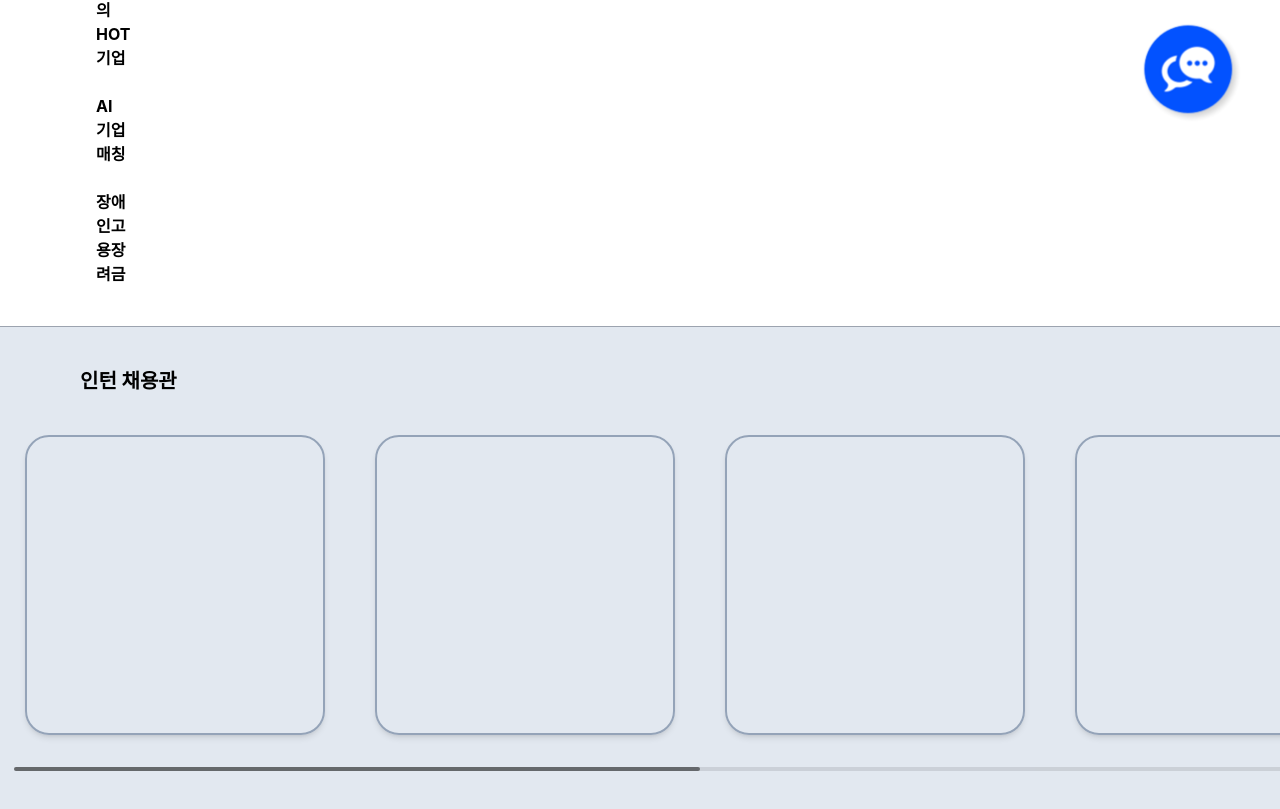
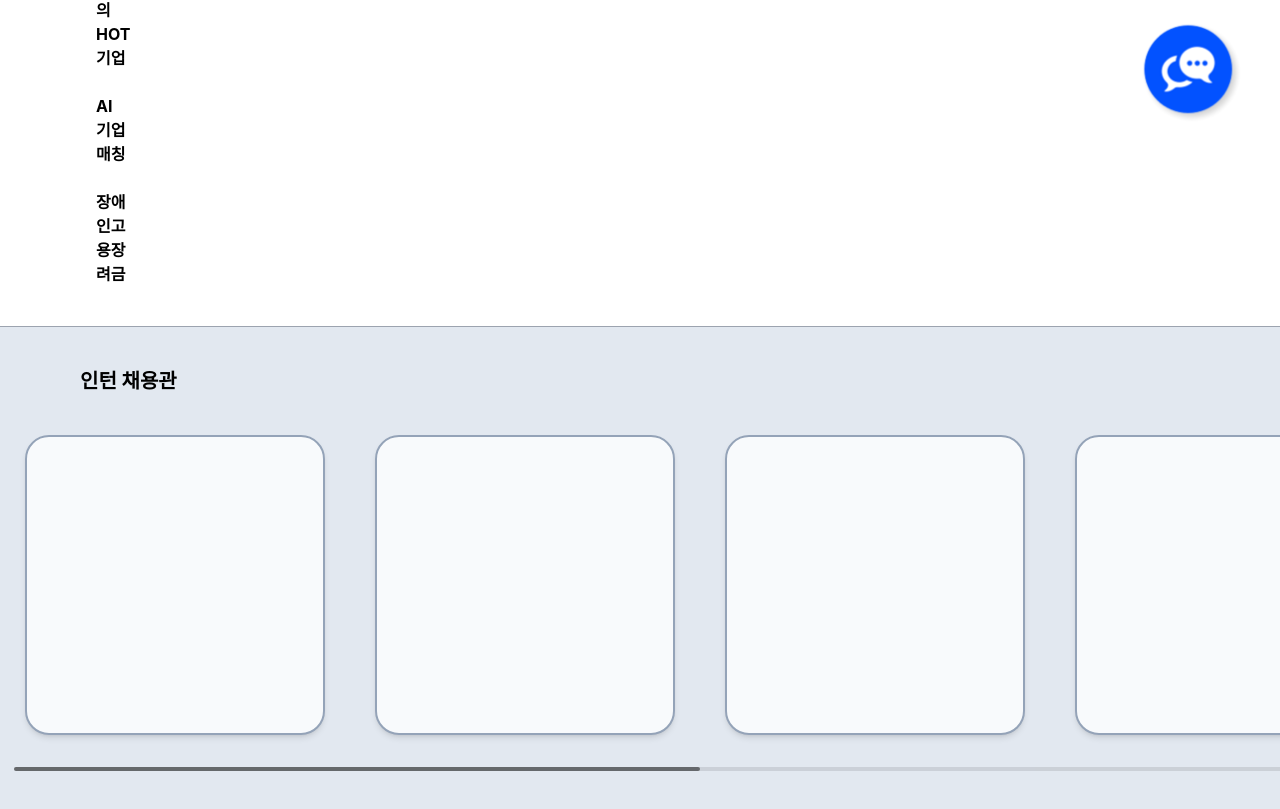
Before and after one commit to taek2222/Disabled_Person_Recruit, a React (Create React App) app: page / in a window 1280 px wide. Shown: the part 639-1448 px from the top of the page. Built offline with nearby package versions, Linux system fonts and the light colour scheme.

Commit message:
[Yoo] 인턴 채용관 bg color 변경

```diff
--- a/src/component/Contents/Main/main.js
+++ b/src/component/Contents/Main/main.js
@@ -118,7 +118,7 @@ const Main = () => {
                     {disableTypes.map((disableType, index) => (
                         <SwiperSlide>
                             <div key={index} className="flex justify-center mb-10">
-                                <div className="w-[300px] h-[300px] border-2 border-slate-400 flex items-center justify-center rounded-3xl shadow-md">
+                                <div className="w-[300px] h-[300px] border-2 border-slate-400 bg-slate-50 flex items-center justify-center rounded-3xl shadow-md">
 
                                 </div>
                             </div>
```
